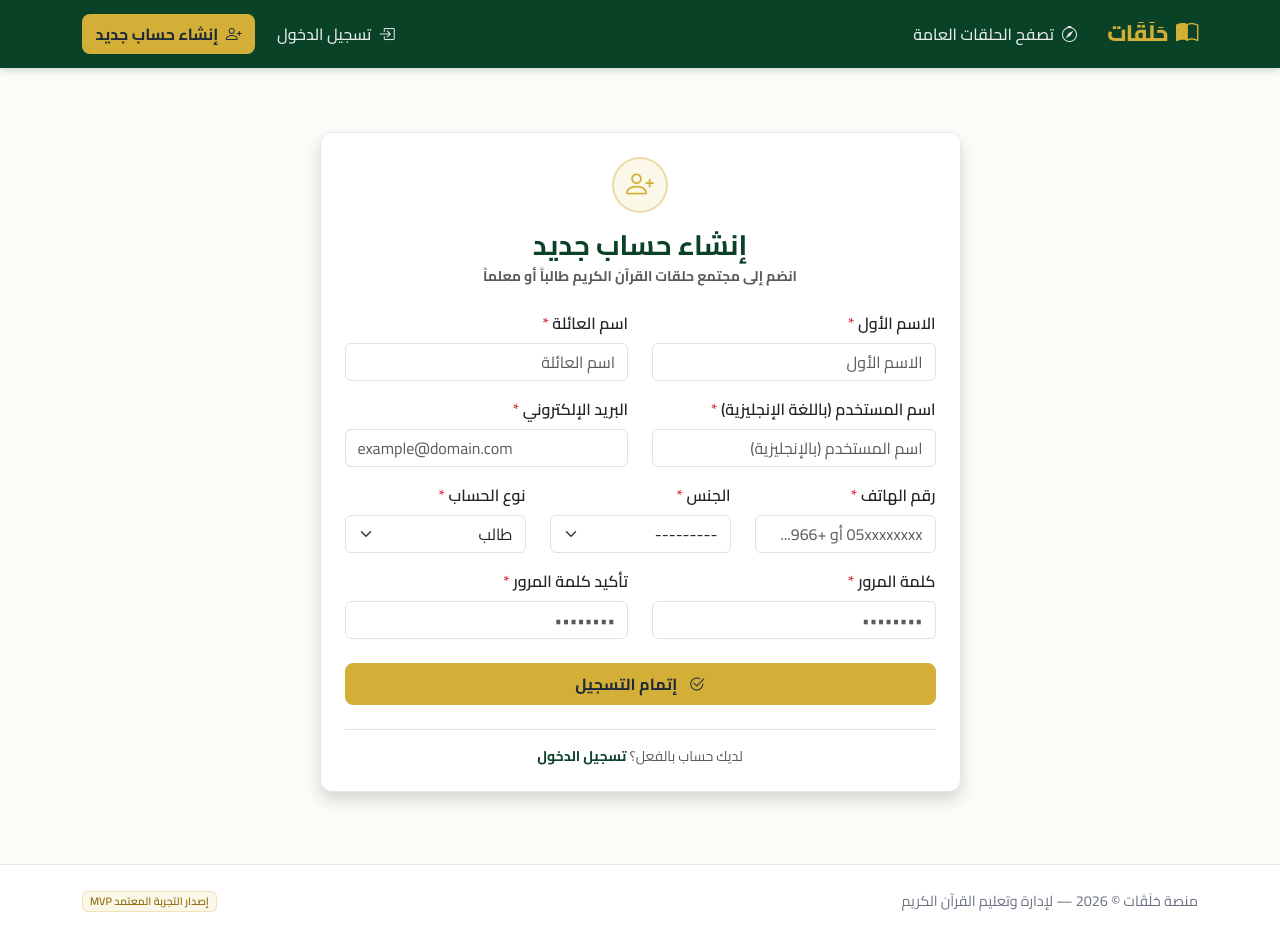
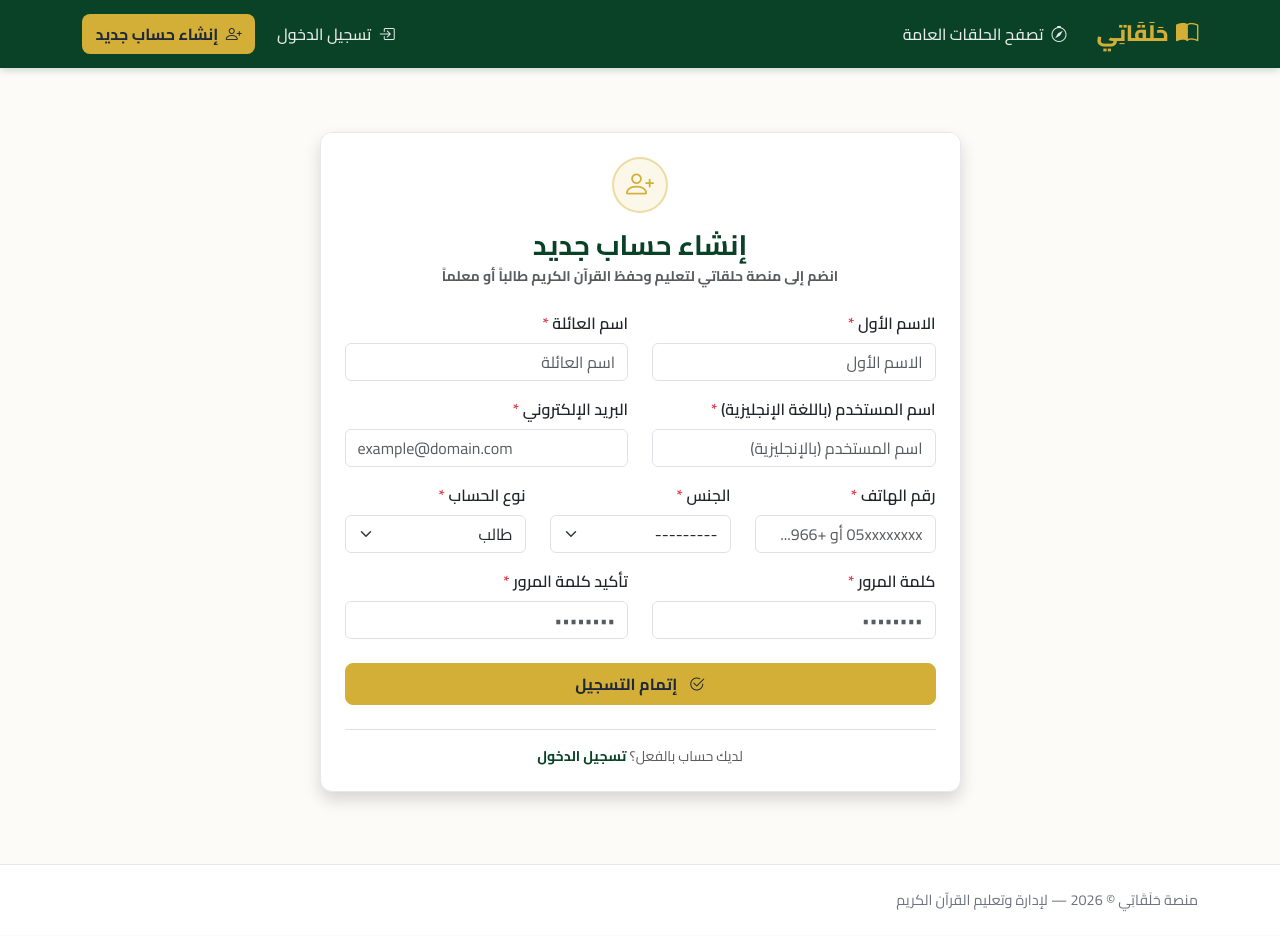
Before and after one commit to hagarb99/Quran-web, a Django app: page /accounts/register/ in a window 1280 px wide. After the commit the page ends 912 px from the top, so only its background shows below. Run offline with Django 5.2, Linux system fonts and the light colour scheme.

Commit message:
chore: remove MVP badge and update platform branding to 'حلقاتي'

```diff
--- a/templates/accounts/login.html
+++ b/templates/accounts/login.html
@@ -1,6 +1,6 @@
 {% extends 'base.html' %}
 
-{% block title %}تسجيل الدخول - منصة حلقات{% endblock %}
+{% block title %}تسجيل الدخول - منصة حلقاتي{% endblock %}
 
 {% block content %}
 <div class="container py-5">
@@ -12,7 +12,7 @@
                         <i class="bi bi-box-arrow-in-right text-primary-dark fs-3"></i>
                     </div>
                     <h3 class="fw-bold mb-1 text-primary-dark">تسجيل الدخول</h3>
-                    <p class="text-muted small mb-0">أهلاً بك مجدداً في منصة حلقات لتعليم القرآن</p>
+                    <p class="text-muted small mb-0">أهلاً بك مجدداً في منصة حلقاتي لتعليم القرآن</p>
                 </div>
                 <div class="card-body p-4 pt-0">
                     <form method="post" novalidate>
--- a/templates/accounts/my_progress.html
+++ b/templates/accounts/my_progress.html
@@ -1,6 +1,6 @@
 {% extends 'base.html' %}
 
-{% block title %}سجلي القرآني وإحصائيات التقدم - منصة حلقات{% endblock %}
+{% block title %}سجلي القرآني وإحصائيات التقدم - منصة حلقاتي{% endblock %}
 
 {% block content %}
 <div class="container py-4">
--- a/templates/accounts/register.html
+++ b/templates/accounts/register.html
@@ -1,6 +1,6 @@
 {% extends 'base.html' %}
 
-{% block title %}إنشاء حساب جديد - منصة حلقات{% endblock %}
+{% block title %}إنشاء حساب جديد - منصة حلقاتي{% endblock %}
 
 {% block content %}
 <div class="container py-4">
@@ -12,7 +12,7 @@
                         <i class="bi bi-person-plus text-gold fs-3"></i>
                     </div>
                     <h3 class="fw-bold mb-1 text-primary-dark">إنشاء حساب جديد</h3>
-                    <p class="text-muted small mb-0">انضم إلى مجتمع حلقات القرآن الكريم طالباً أو معلماً</p>
+                    <p class="text-muted small mb-0">انضم إلى منصة حلقاتي لتعليم وحفظ القرآن الكريم طالباً أو معلماً</p>
                 </div>
                 <div class="card-body p-4 pt-0">
                     <form method="post" novalidate>
--- a/templates/base.html
+++ b/templates/base.html
@@ -5,7 +5,7 @@
     <meta charset="UTF-8">
     <meta name="viewport" content="width=device-width, initial-scale=1.0">
     <meta name="csrf-token" content="{{ csrf_token }}">
-    <title>{% block title %}منصة حلقات - إدارة وتحفيظ القرآن الكريم{% endblock %}</title>
+    <title>{% block title %}منصة حلقاتي - إدارة وتحفيظ القرآن الكريم{% endblock %}</title>
 
     <!-- Bootstrap 5 RTL -->
     <link rel="stylesheet" href="https://cdn.jsdelivr.net/npm/bootstrap@5.3.3/dist/css/bootstrap.rtl.min.css">
@@ -21,7 +21,7 @@
         <div class="container">
             <a class="navbar-brand navbar-brand-custom" href="{% if user.is_authenticated %}{% url 'halaqat:my_halaqat' %}{% else %}{% url 'accounts:login' %}{% endif %}">
                 <i class="bi bi-book-half text-gold"></i>
-                <span>حَلَقَات</span>
+                <span>حَلَقَاتِي</span>
             </a>
 
             <button class="navbar-toggler" type="button" data-bs-toggle="collapse" data-bs-target="#mainNavbar" aria-controls="mainNavbar" aria-expanded="false" aria-label="تبديل القائمة">
@@ -162,10 +162,9 @@
         <div class="container">
             <div class="row align-items-center">
                 <div class="col-md-6 text-md-start mb-2 mb-md-0">
-                    <p class="mb-0">منصة حَلَقَات &copy; {% now "Y" %} &mdash; لإدارة وتعليم القرآن الكريم</p>
+                    <p class="mb-0">منصة حَلَقَاتِي &copy; {% now "Y" %} &mdash; لإدارة وتعليم القرآن الكريم</p>
                 </div>
                 <div class="col-md-6 text-md-end">
-                    <span class="badge badge-gold">إصدار التجربة المعتمد MVP</span>
                 </div>
             </div>
         </div>
--- a/templates/chat/conversations_list.html
+++ b/templates/chat/conversations_list.html
@@ -1,6 +1,6 @@
 {% extends 'base.html' %}
 
-{% block title %}المحادثات والرسائل - منصة حلقات{% endblock %}
+{% block title %}المحادثات والرسائل - منصة حلقاتي{% endblock %}
 
 {% block content %}
 <div class="container py-4">
--- a/templates/dashboard/overview.html
+++ b/templates/dashboard/overview.html
@@ -1,6 +1,6 @@
 {% extends 'base.html' %}
 
-{% block title %}لوحة إدارة المنصة - منصة حلقات{% endblock %}
+{% block title %}لوحة إدارة المنصة - منصة حلقاتي{% endblock %}
 
 {% block content %}
 <div class="container py-4">
--- a/templates/halaqat/browse_public.html
+++ b/templates/halaqat/browse_public.html
@@ -1,6 +1,6 @@
 {% extends 'base.html' %}
 
-{% block title %}استكشاف الحلقات العامة - منصة حلقات{% endblock %}
+{% block title %}استكشاف الحلقات العامة - منصة حلقاتي{% endblock %}
 
 {% block content %}
 <div class="container py-4">
--- a/templates/halaqat/create_halaqa.html
+++ b/templates/halaqat/create_halaqa.html
@@ -1,6 +1,6 @@
 {% extends 'base.html' %}
 
-{% block title %}إنشاء حلقة جديدة - منصة حلقات{% endblock %}
+{% block title %}إنشاء حلقة جديدة - منصة حلقاتي{% endblock %}
 
 {% block content %}
 <div class="container py-4">
--- a/templates/halaqat/halaqa_detail.html
+++ b/templates/halaqat/halaqa_detail.html
@@ -1,6 +1,6 @@
 {% extends 'base.html' %}
 
-{% block title %}{{ halaqa.name }} - منصة حلقات{% endblock %}
+{% block title %}{{ halaqa.name }} - منصة حلقاتي{% endblock %}
 
 {% block content %}
 <div class="container py-4">
--- a/templates/halaqat/my_halaqat.html
+++ b/templates/halaqat/my_halaqat.html
@@ -1,6 +1,6 @@
 {% extends 'base.html' %}
 
-{% block title %}حلقاتي القرآنية - منصة حلقات{% endblock %}
+{% block title %}حلقاتي القرآنية - منصة حلقاتي{% endblock %}
 
 {% block content %}
 <div class="container py-4">
--- a/templates/notifications/notifications_list.html
+++ b/templates/notifications/notifications_list.html
@@ -1,6 +1,6 @@
 {% extends 'base.html' %}
 
-{% block title %}الإشعارات والتنبيهات - منصة حلقات{% endblock %}
+{% block title %}الإشعارات والتنبيهات - منصة حلقاتي{% endblock %}
 
 {% block content %}
 <div class="container py-4">
```
